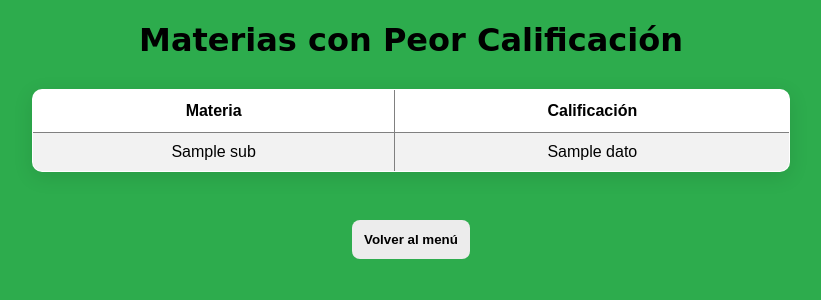
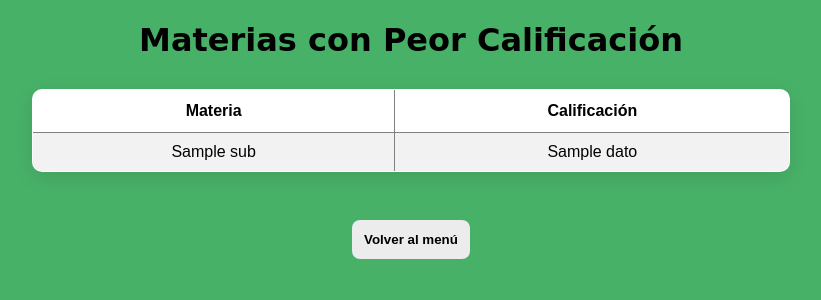
Before and after one commit to edu-dev1/app, a Flask app: template templates/worst_grades.html in a window 1280 px wide. Shown: the top 300 px of the page, without its empty margins (229-1050 px from the left). Run offline with Flask 3, Linux system fonts and the light colour scheme; the template is opened without the code that fills it: most values are stand-ins (such as "Sample title", 1, 10 or a date in 2020); parts of the project's set-up code (start-up, migrations or seed data) failed here and were passed over.

Commit message:
Update worst_grades.html

```diff
--- a/templates/worst_grades.html
+++ b/templates/worst_grades.html
@@ -7,7 +7,7 @@
 
         <style>
             body{
-                background-color: rgb(45, 172, 77);
+                background-color: rgb(72, 177, 104);
                 text-align: center;
             }
             h1{
```
